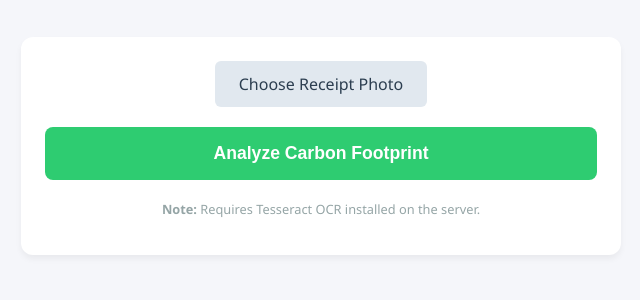
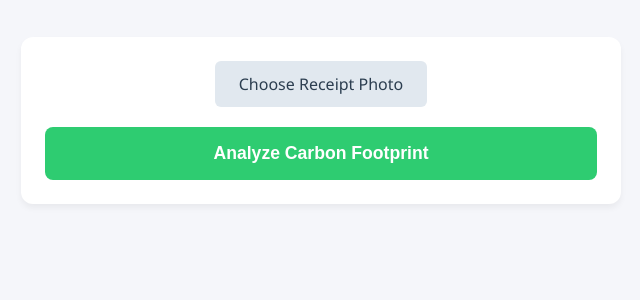
Before and after one commit to anmolhazari/receipt2, a Flask app: page / in a window 1280 px wide. Shown: the part 165-465 px from the top of the page, without its empty margins (319-959 px from the left). Run offline with Flask 3, Linux system fonts and the light colour scheme.

Commit message:
Remove_Tesseract_Note_from_UI

```diff
--- a/static/style.css
+++ b/static/style.css
@@ -149,10 +149,3 @@ label[for="file"]:hover {
     border-radius: 6px;
     margin-bottom: 15px;
 }
-
-.info-note {
-    font-size: 0.8em;
-    color: #95a5a6;
-    text-align: center;
-    margin-top: 20px;
-}
--- a/templates/index.html
+++ b/templates/index.html
@@ -31,10 +31,6 @@
                 </div>
                 <button type="submit" class="btn-primary">Analyze Carbon Footprint</button>
             </form>
-
-            <div class="info-note">
-                <p><strong>Note:</strong> Requires Tesseract OCR installed on the server.</p>
-            </div>
         </div>
     </div>
 </body>
```
